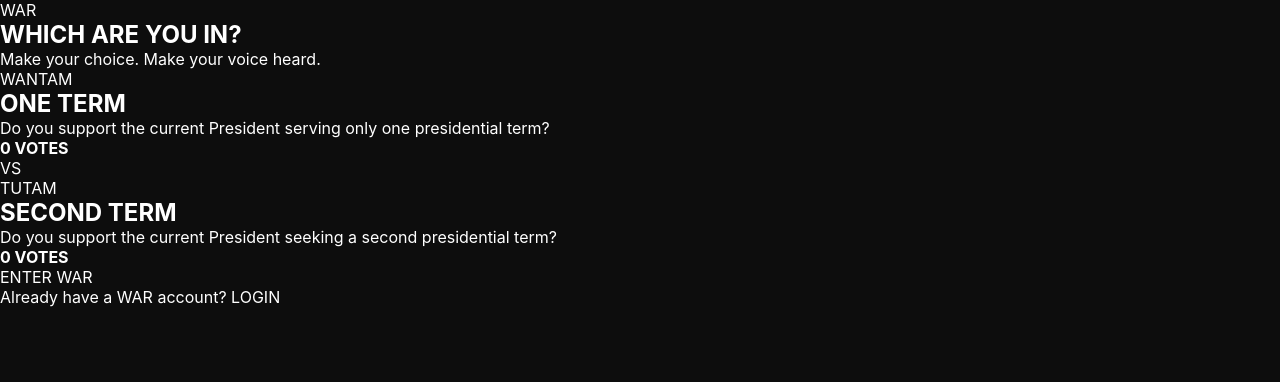
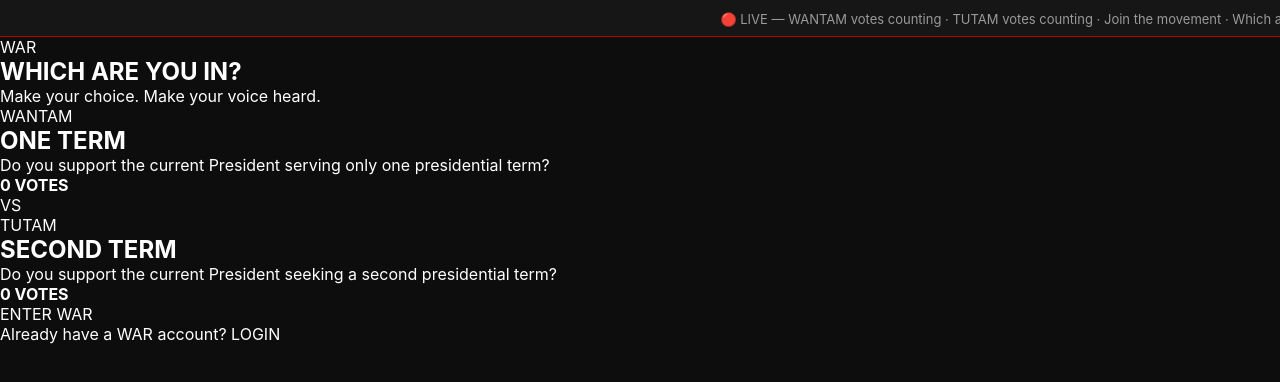
Before and after one commit to logicgates046-hue/Warr, a Next.js app: page / in a window 1280 px wide. Shown: the top 382 px of the page. Built offline with nearby package versions, Linux system fonts and the light colour scheme.

Commit message:
Modify layout with new title and live ticker
Updated metadata title and description for the platform. Added a live ticker to the layout.

```diff
--- a/app/layout.js
+++ b/app/layout.js
@@ -1,15 +1,22 @@
-import "./globals.css";
+import './globals.css';
 
 export const metadata = {
-  title: "WAR — Which Are You In?",
-  description:
-    "WAR is a political preference platform where people make their voices heard.",
+  title: 'KE-WAR — Which Are You In?',
+  description: "Kenya's political sentiment platform",
 };
 
 export default function RootLayout({ children }) {
   return (
     <html lang="en">
-      <body>{children}</body>
+      <body>
+        <div className="ticker-wrap">
+          <div className="ticker">
+            🔴 LIVE — WANTAM votes counting · TUTAM votes counting · Join the movement · Which are you in? &nbsp;&nbsp;&nbsp;&nbsp;
+            🔴 LIVE — WANTAM votes counting · TUTAM votes counting · Join the movement · Which are you in? &nbsp;&nbsp;&nbsp;&nbsp;
+          </div>
+        </div>
+        {children}
+      </body>
     </html>
   );
 }
```
